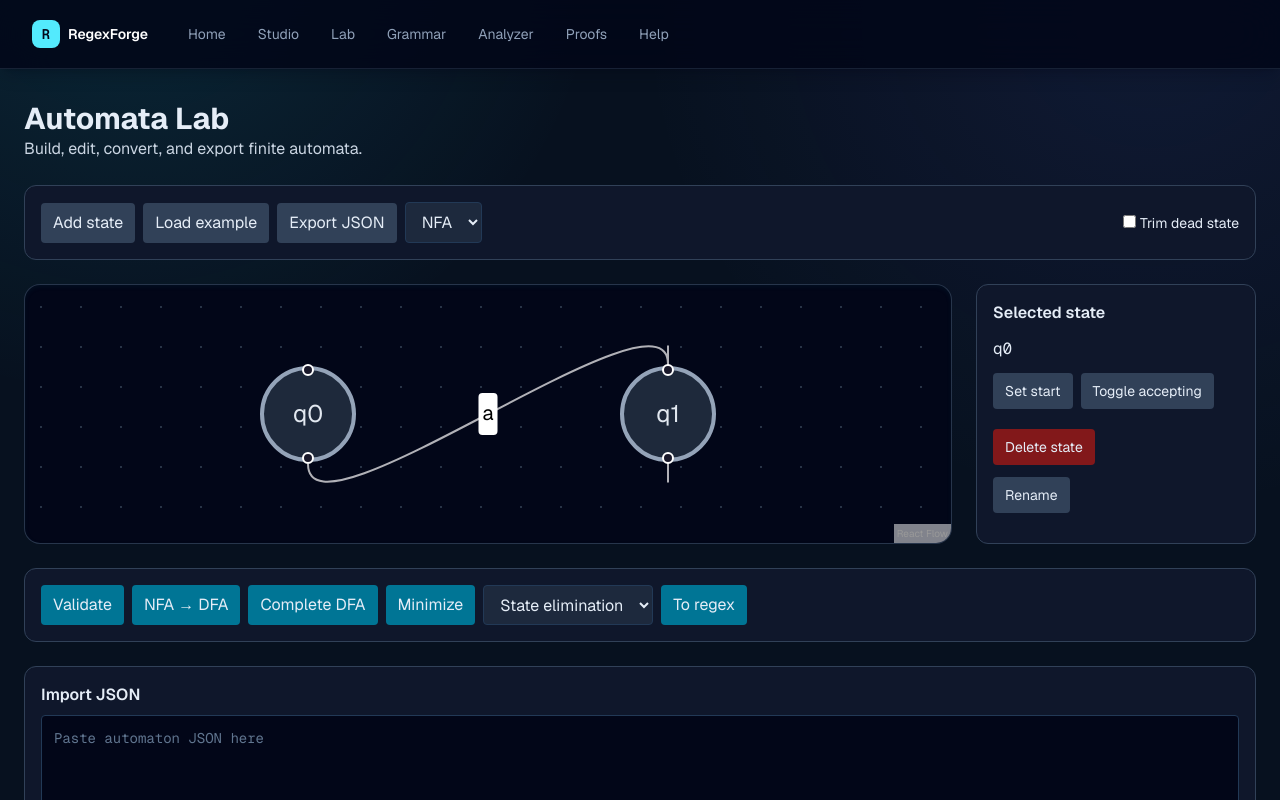
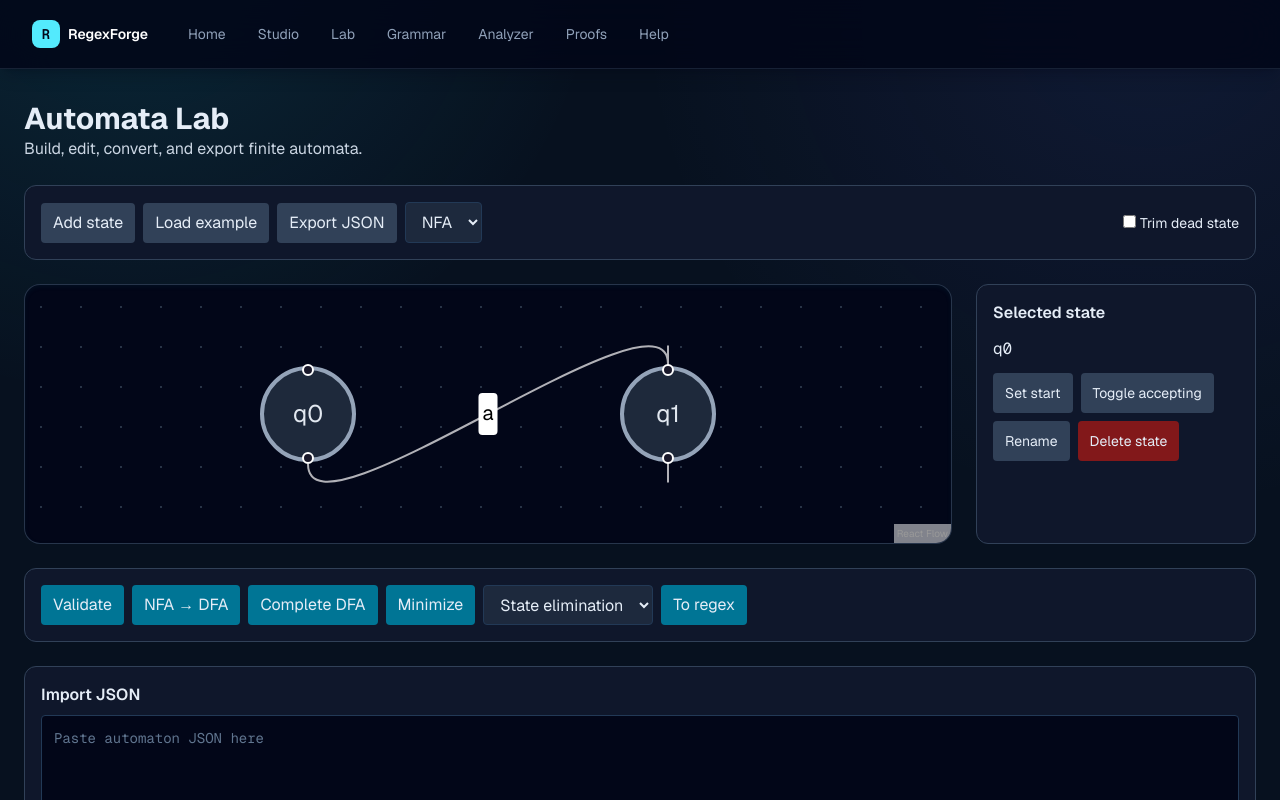
Before and after one commit to Kaylll00/regexforce, a Next.js app in the folder frontend/: page /lab in a window 1280 px wide. Shown: the top 800 px of the page. Built offline with nearby package versions, Linux system fonts and the light colour scheme.

Commit message:
polished buttons and alignment

```diff
--- a/frontend/src/app/globals.css
+++ b/frontend/src/app/globals.css
@@ -28,8 +28,38 @@ button, a, input, textarea, select {
   transition: border-color 160ms ease, background-color 160ms ease, color 160ms ease, box-shadow 160ms ease, transform 160ms ease;
 }
 
-button { cursor: pointer; }
-button:hover:not(:disabled) { transform: translateY(-1px); }
+button, a[class*="bg-"] {
+  display: inline-flex;
+  cursor: pointer;
+  align-items: center;
+  justify-content: center;
+  min-height: 2.5rem;
+  line-height: 1.2;
+}
+button:hover:not(:disabled), a[class*="bg-"]:hover {
+  transform: translateY(-1px);
+}
+button[class*="bg-cyan-"]:hover:not(:disabled),
+a[class*="bg-cyan-"]:hover {
+  background-color: #22d3ee;
+  color: #07111f;
+  box-shadow: 0 8px 20px rgba(34, 211, 238, 0.2);
+}
+button[class*="bg-slate-"]:hover:not(:disabled),
+a[class*="bg-slate-"]:hover {
+  background-color: #334155;
+  border-color: #475569;
+  color: #f8fafc;
+}
+button[class*="bg-red-"]:hover:not(:disabled) {
+  background-color: #b91c1c;
+  color: #fff1f2;
+}
+button[class*="border-"]:not([class*="bg-"]):hover:not(:disabled) {
+  border-color: #67e8f9;
+  background-color: rgba(34, 211, 238, 0.08);
+  color: #cffafe;
+}
 button:disabled { cursor: not-allowed; opacity: 0.55; }
 button:focus-visible, a:focus-visible, input:focus-visible, textarea:focus-visible, select:focus-visible {
   outline: none;
--- a/frontend/src/app/lab/page.tsx
+++ b/frontend/src/app/lab/page.tsx
@@ -92,10 +92,12 @@ export default function Lab() {
         <h2 className="font-semibold">Selected state</h2>
         {selected ? <div className="mt-3 space-y-3">
           <p className="font-mono">{selected}</p>
-          <button className="rounded bg-slate-700 px-3 py-2 text-sm" onClick={() => edit(setStart(automaton, selected))}>Set start</button>
-          <button className="ml-2 rounded bg-slate-700 px-3 py-2 text-sm" onClick={() => edit(toggleAccepting(automaton, selected))}>Toggle accepting</button>
-          <button className="mt-2 block rounded bg-red-900 px-3 py-2 text-sm" onClick={() => edit(removeState(automaton, selected))}>Delete state</button>
-          <button className="rounded bg-slate-700 px-3 py-2 text-sm" onClick={() => { const next = window.prompt("New state name:", selected); if (next) edit(renameState(automaton, selected, next)); }}>Rename</button>
+          <div className="flex flex-wrap gap-2">
+            <button className="rounded bg-slate-700 px-3 py-2 text-sm" onClick={() => edit(setStart(automaton, selected))}>Set start</button>
+            <button className="rounded bg-slate-700 px-3 py-2 text-sm" onClick={() => edit(toggleAccepting(automaton, selected))}>Toggle accepting</button>
+            <button className="rounded bg-slate-700 px-3 py-2 text-sm" onClick={() => { const next = window.prompt("New state name:", selected); if (next) edit(renameState(automaton, selected, next)); }}>Rename</button>
+            <button className="rounded bg-red-900 px-3 py-2 text-sm" onClick={() => edit(removeState(automaton, selected))}>Delete state</button>
+          </div>
         </div> : <p className="mt-3 text-sm text-slate-400">Select a state in the graph.</p>}
       </aside>
     </section>
```
Also changed, not shown: frontend/src/app/analyzer/page.tsx (+1 -1 lines).
